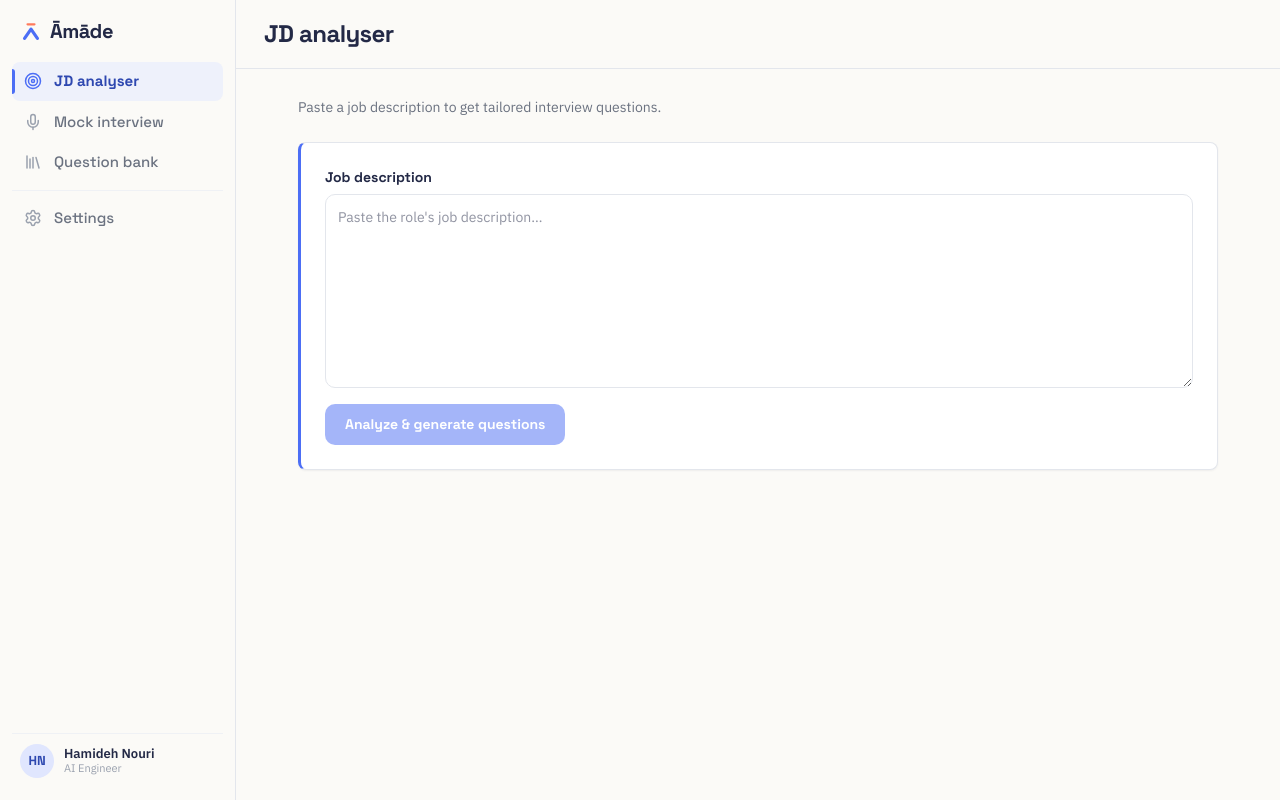
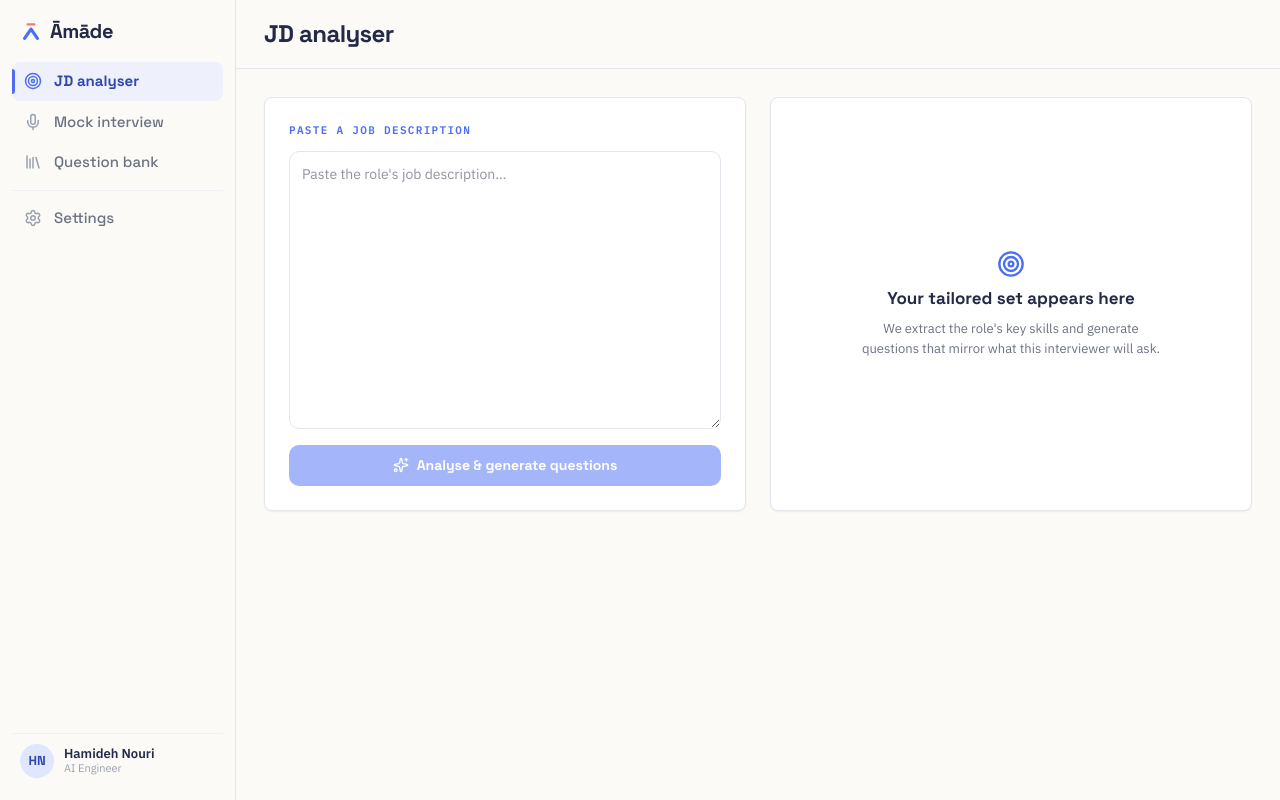
Before and after one commit to hamidehnouri/amade-interview-prep, a Next.js app: page / in a window 1280 px wide. Built offline with nearby package versions, Linux system fonts and the light colour scheme.

Commit message:
Redesign JD Analyser: two-column layout with focus areas and tailored question cards

```diff
--- a/src/app/page.tsx
+++ b/src/app/page.tsx
@@ -1,9 +1,11 @@
 "use client";
 import { useState } from "react";
 import { useRouter } from "next/navigation";
+import { Sparkles, Target, Check } from "lucide-react";
 import Card from "@/components/ui/Card";
 import Button from "@/components/ui/Button";
 import Textarea from "@/components/ui/Textarea";
+import Eyebrow from "@/components/ui/Eyebrow";
 import QuestionCard from "@/components/ui/QuestionCard";
 import { analyze, type Analysis, type Question } from "@/lib/api";
 import { useBank } from "@/lib/bank";
@@ -28,7 +30,7 @@ export default function JDAnalyserPage() {
       setQuestions(res.questions);
       addQuestions(res.questions);
     } catch (e) {
-      setError(String(e));
+      setError(e instanceof Error ? e.message : String(e));
     } finally {
       setLoading(false);
     }
@@ -37,24 +39,50 @@ export default function JDAnalyserPage() {
     router.push(`/mock-interview?${new URLSearchParams({ q: q.question, category: q.category })}`);
 
   return (
-    <div className="mx-auto flex max-w-[920px] flex-col gap-6">
-      <p className="max-w-[560px] text-[14px] text-secondary">Paste a job description to get tailored interview questions.</p>
+    <div className="mx-auto grid max-w-[1080px] grid-cols-1 gap-6 lg:grid-cols-2">
+      {/* Left — input */}
       <Card>
-        <Textarea label="Job description" value={jd} onChange={setJd} rows={8} placeholder="Paste the role's job description…" />
-        <div className="mt-4"><Button onClick={run} loading={loading} disabled={!jd.trim()}>Analyze &amp; generate questions</Button></div>
+        <Eyebrow>Paste a job description</Eyebrow>
+        <Textarea value={jd} onChange={setJd} rows={12} placeholder="Paste the role's job description…" />
+        <div className="mt-4">
+          <Button onClick={run} loading={loading} disabled={!jd.trim()} className="w-full">
+            <Sparkles size={16} /> Analyse &amp; generate questions
+          </Button>
+        </div>
+        {error && <div className="mt-4 rounded-[8px] border border-red-200 bg-red-50 p-3 text-[13px] text-red-700">{error}</div>}
       </Card>
-      {error && <div className="rounded-[8px] border border-red-200 bg-red-50 p-3 text-[13px] text-red-700">{error}</div>}
-      {analysis && (
-        <>
-          <Card>
-            <div className="font-display text-[15px] font-semibold text-ink">Key skills</div>
-            <div className="mt-2 flex flex-wrap gap-2">
-              {analysis.key_skills.map((s) => <span key={s} className="rounded-full bg-blue-50 px-3 py-1 text-[13px] font-medium text-blue-700">{s}</span>)}
+
+      {/* Right — empty state or results */}
+      <div className="flex flex-col gap-6">
+        {!analysis ? (
+          <Card className="flex flex-1 flex-col items-center justify-center gap-2 py-14 text-center">
+            <Target className="text-accent" size={28} />
+            <div className="font-display text-[17px] font-semibold text-ink">Your tailored set appears here</div>
+            <p className="max-w-[300px] text-[13px] text-secondary">We extract the role&apos;s key skills and generate questions that mirror what this interviewer will ask.</p>
+          </Card>
+        ) : (
+          <>
+            <Card>
+              <Eyebrow badge={`${analysis.key_skills.length} skills`}>Extracted focus areas</Eyebrow>
+              <div className="flex flex-wrap gap-2">
+                {analysis.key_skills.map((s) => (
+                  <span key={s} className="rounded-full border border-line bg-white px-3 py-1.5 text-[13px] text-ink">{s}</span>
+                ))}
+              </div>
+            </Card>
+            <div className="flex items-start gap-3 rounded-[8px] border border-blue-200 bg-blue-50 p-4">
+              <Check className="mt-0.5 shrink-0 text-accent" size={18} />
+              <div>
+                <div className="font-display text-[14px] font-semibold text-ink">{questions.length} questions generated</div>
+                <div className="text-[13px] text-secondary">Based on the extracted focus areas.</div>
+              </div>
             </div>
-          </Card>
-          {questions.map((q) => <QuestionCard key={q.id} {...q} onPractice={() => practice(q)} />)}
-        </>
-      )}
+            {questions.map((q) => (
+              <QuestionCard key={q.id} category={q.category} difficulty={q.difficulty} question={q.question} meta="Tailored to JD" onPractice={() => practice(q)} />
+            ))}
+          </>
+        )}
+      </div>
     </div>
   );
 }
--- a/src/app/settings/page.tsx
+++ b/src/app/settings/page.tsx
@@ -33,7 +33,7 @@ export default function SettingsPage() {
         Tune how the AI interviewer generates questions and scores answers. These settings apply to every new session.
       </p>
 
-      <Card>
+      <Card rail>
         <Kicker label="Model" badge="Standard" />
         <div className="grid grid-cols-[1fr_auto] gap-6">
           <div className="flex flex-col gap-4">
@@ -55,7 +55,7 @@ export default function SettingsPage() {
         </div>
       </Card>
 
-      <Card>
+      <Card rail>
         <Kicker label="Generation" />
         <div className="grid grid-cols-2 gap-x-8 gap-y-5">
           <Slider label="Temperature" value={settings.temperature} min={0} max={1} step={0.1} format={(v) => v.toFixed(1)} disabled hint="Ignored when reasoning is on." />
--- a/src/components/ui/Button.tsx
+++ b/src/components/ui/Button.tsx
@@ -1,9 +1,9 @@
-export default function Button({ children, onClick, disabled, loading, type = "button" }: {
-  children: React.ReactNode; onClick?: () => void; disabled?: boolean; loading?: boolean; type?: "button" | "submit";
+export default function Button({ children, onClick, disabled, loading, type = "button", className = "" }: {
+  children: React.ReactNode; onClick?: () => void; disabled?: boolean; loading?: boolean; type?: "button" | "submit"; className?: string;
 }) {
   return (
     <button type={type} onClick={onClick} disabled={disabled || loading}
-      className="inline-flex items-center justify-center gap-2 rounded-[10px] bg-accent px-5 py-2.5 font-display text-[14px] font-semibold text-white transition-colors hover:bg-blue-700 disabled:cursor-not-allowed disabled:opacity-50">
+      className={`inline-flex items-center justify-center gap-2 rounded-[10px] bg-accent px-5 py-2.5 font-display text-[14px] font-semibold text-white transition-colors hover:bg-blue-700 disabled:cursor-not-allowed disabled:opacity-50 ${className}`}>
       {loading ? "Working…" : children}
     </button>
   );
--- a/src/components/ui/Card.tsx
+++ b/src/components/ui/Card.tsx
@@ -1,6 +1,6 @@
-export default function Card({ children, className = "" }: { children: React.ReactNode; className?: string }) {
+export default function Card({ children, className = "", rail = false }: { children: React.ReactNode; className?: string; rail?: boolean }) {
   return (
-    <div className={`rounded-[8px] border border-line border-l-[3px] border-l-accent bg-white p-6 shadow-[0_1px_2px_rgba(35,41,70,0.06)] ${className}`}>
+    <div className={`rounded-[8px] border border-line bg-white p-6 shadow-[0_1px_2px_rgba(35,41,70,0.06)] ${rail ? "border-l-[3px] border-l-accent" : ""} ${className}`}>
       {children}
     </div>
   );
--- /dev/null
+++ b/src/components/ui/Eyebrow.tsx
@@ -0,0 +1,10 @@
+import Badge from "./Badge";
+
+export default function Eyebrow({ children, badge }: { children: React.ReactNode; badge?: string }) {
+  return (
+    <div className="mb-3 flex items-center justify-between">
+      <span className="font-mono text-[11px] font-semibold uppercase tracking-[0.12em] text-accent">{children}</span>
+      {badge && <Badge>{badge}</Badge>}
+    </div>
+  );
+}
```
